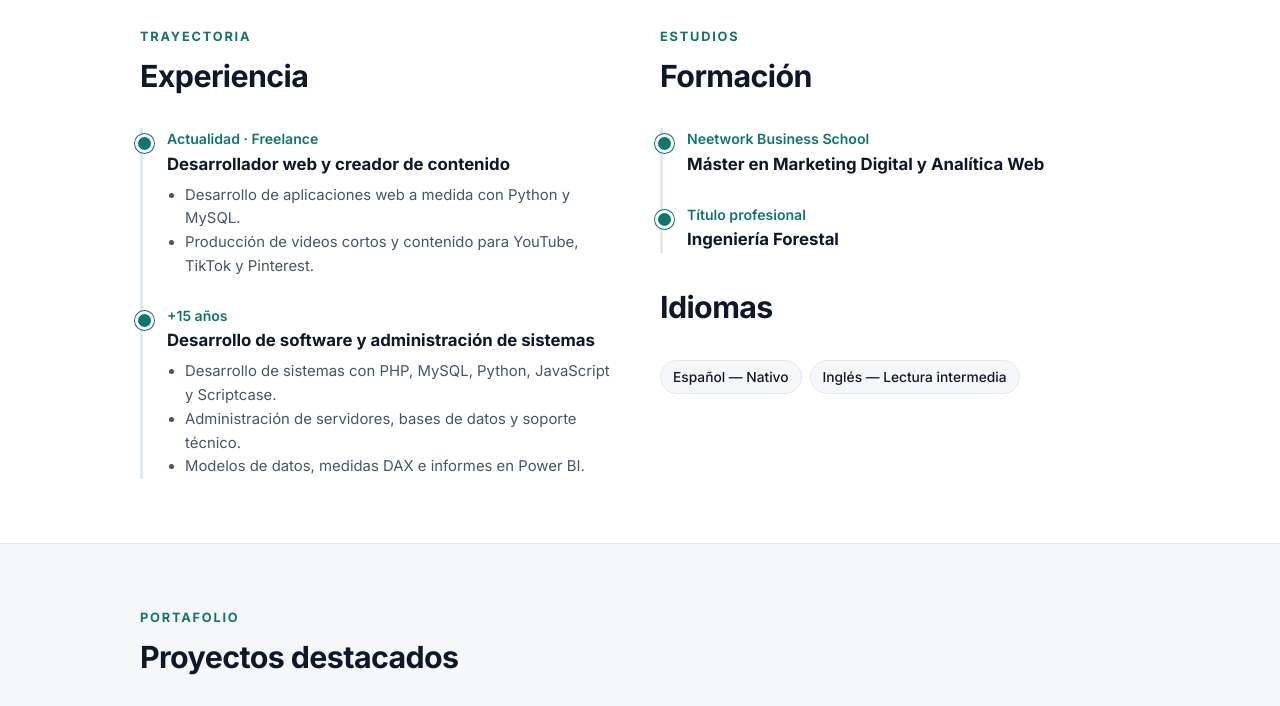
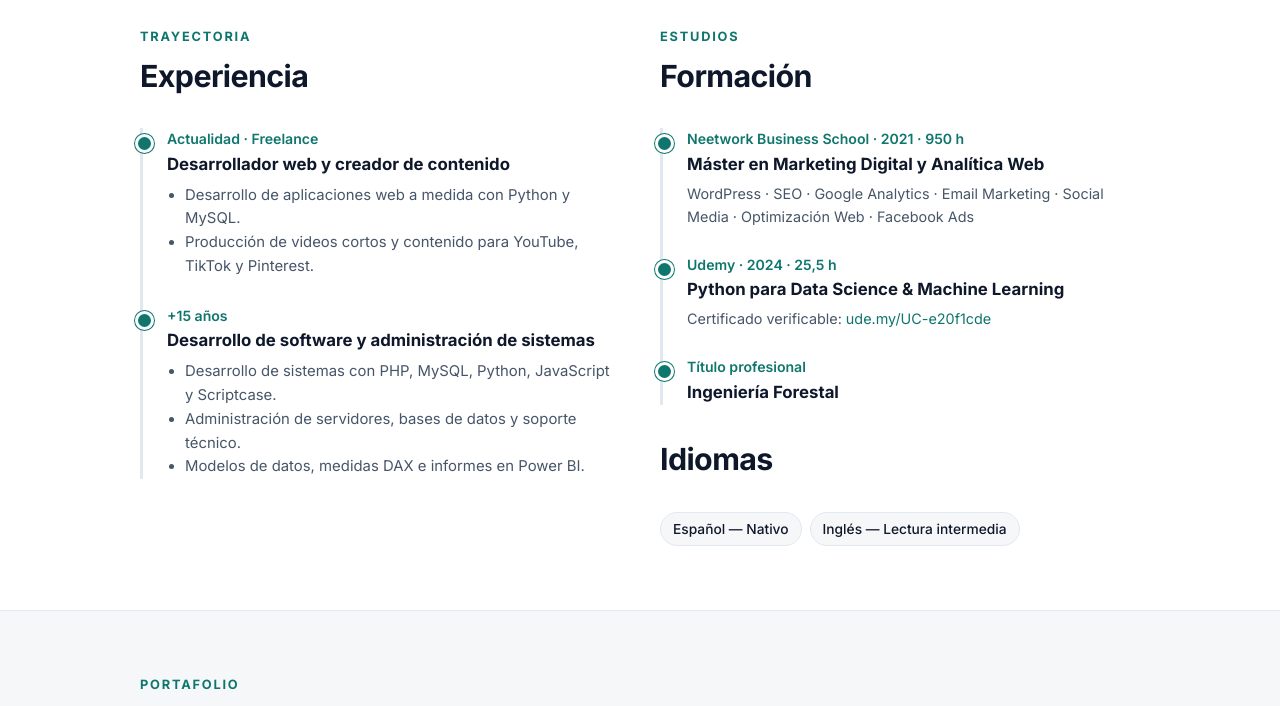
Before and after one commit to MarioCodina/MarioCodina.github.io, a plain HTML site: page index.html in a window 1280 px wide. Shown: the part 2280-2986 px from the top of the page. Drawn offline with Linux system fonts and the light colour scheme.

Commit message:
Add files via upload

```diff
--- a/index.html
+++ b/index.html
@@ -83,6 +83,8 @@
   .tl-item h3{font-size:1.05rem}
   .tl-item .meta{color:var(--brand);font-weight:600;font-size:.88rem}
   .tl-item ul{color:var(--muted);font-size:.93rem;margin:6px 0 0 18px}
+  .tl-item .edu-d{color:var(--muted);font-size:.9rem;margin-top:4px}
+  .tl-item .edu-d a{color:var(--brand)}
 
   /* Portfolio */
   .thumb{aspect-ratio:16/10;border-radius:10px;background:linear-gradient(135deg,#ccfbf1,#e0f2fe);display:grid;place-items:center;color:var(--brand);font-weight:700;margin-bottom:12px;overflow:hidden}
@@ -147,6 +149,7 @@
     h2,.sec-title{break-after:avoid}
     .print-only{display:block!important;color:var(--brand)}
     .tl-item ul{font-size:8.8pt}
+    .tl-item .edu-d{font-size:8.4pt;margin-top:2px}
     .card,.stat{padding:10px;break-inside:avoid;background:#fff!important}
     .grid{gap:8px} .g3{grid-template-columns:repeat(3,1fr)} .g2{grid-template-columns:1fr 1fr}
     .about{grid-template-columns:1.5fr 1fr}
@@ -314,8 +317,14 @@
       <h2>Formación</h2>
       <div class="tl">
         <div class="tl-item">
-          <div class="meta">Neetwork Business School</div>
+          <div class="meta">Neetwork Business School · 2021 · 950 h</div>
           <h3>Máster en Marketing Digital y Analítica Web</h3>
+          <p class="edu-d">WordPress · SEO · Google Analytics · Email Marketing · Social Media · Optimización Web · Facebook Ads</p>
+        </div>
+        <div class="tl-item">
+          <div class="meta">Udemy · 2024 · 25,5 h</div>
+          <h3>Python para Data Science &amp; Machine Learning</h3>
+          <p class="edu-d">Certificado verificable: <a href="https://ude.my/UC-e20f1cde-138d-4a1c-bba0-243dc9b3676d" target="_blank" rel="noopener">ude.my/UC-e20f1cde</a></p>
         </div>
         <div class="tl-item">
           <div class="meta">Título profesional</div>
```
Also changed, not shown: 1 other file.
